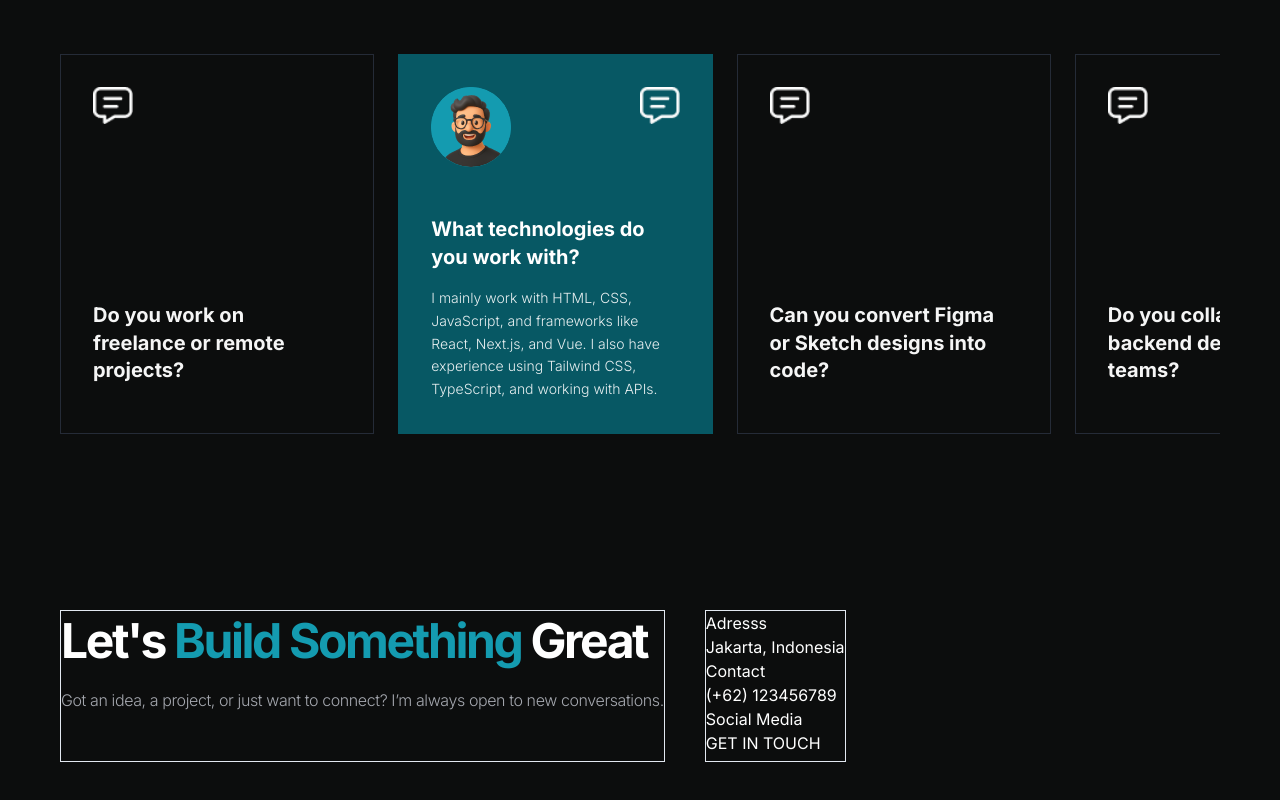
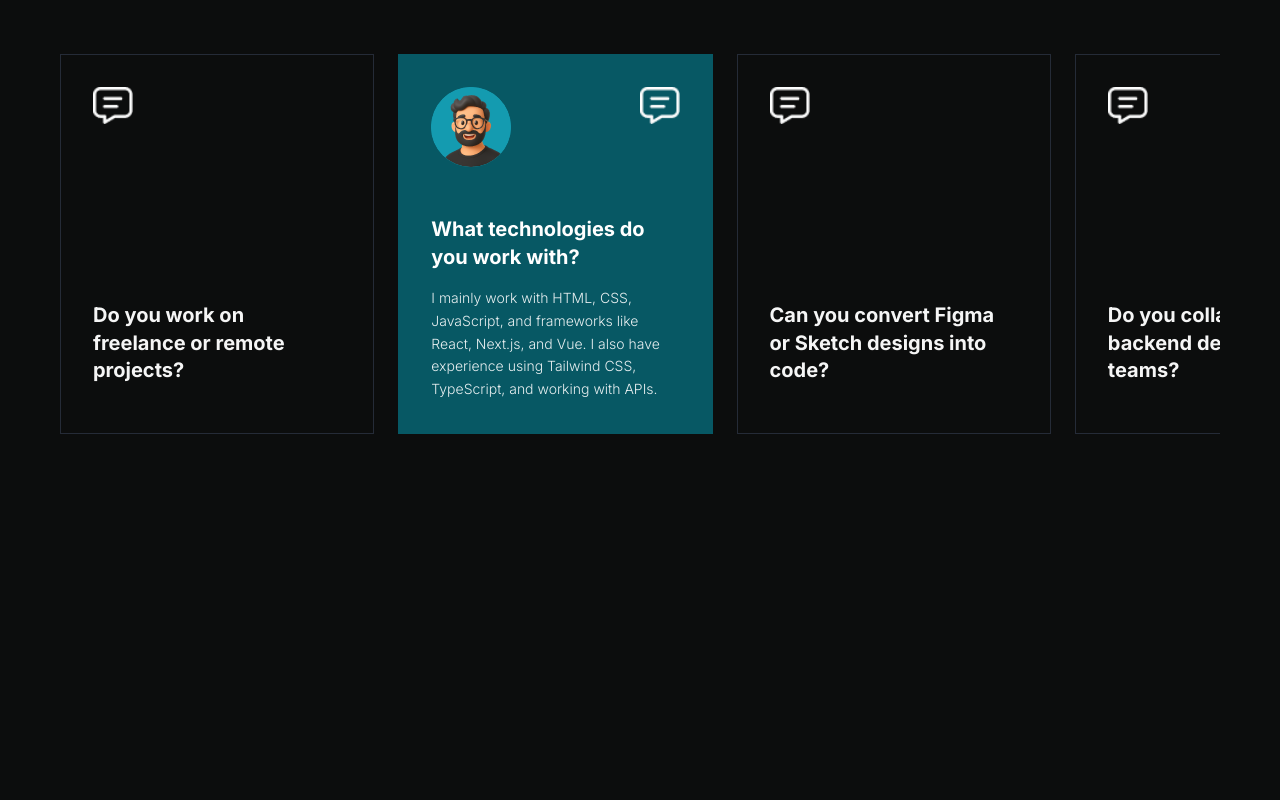
Before and after one commit to derey79/my-portofolio, a Next.js app: page / in a window 1280 px wide. Shown: the part 6969-7769 px from the top of the page. After the commit the page ends 7451 px from the top, so only its background shows below. Built offline with nearby package versions, Linux system fonts and the light colour scheme.

Commit message:
update main page

```diff
--- a/src/app/page.tsx
+++ b/src/app/page.tsx
@@ -5,7 +5,7 @@ import AboutPage from './(pages)/about/page';
 import SkillsPage from './(pages)/skills/page';
 import ProjectsPage from './(pages)/projects/page';
 import TestimonialPage from './(pages)/faq/page';
-import ContactPage from './(pages)/contact/page';
+// import ContactPage from './(pages)/contact/page';
 
 export default function Home() {
   return (
@@ -16,12 +16,7 @@ export default function Home() {
       <SkillsPage />
       <ProjectsPage />
       <TestimonialPage />
-      <ContactPage />
+      {/* <ContactPage /> */}
     </div>
-    // <div className='flex min-h-screen items-center justify-center bg-slate-900'>
-    //   <h1 className='text-4xl font-bold text-amber-50'>
-    //     Tailwind CSS v4 works in Next.js!
-    //   </h1>
-    // </div>
   );
 }
```
